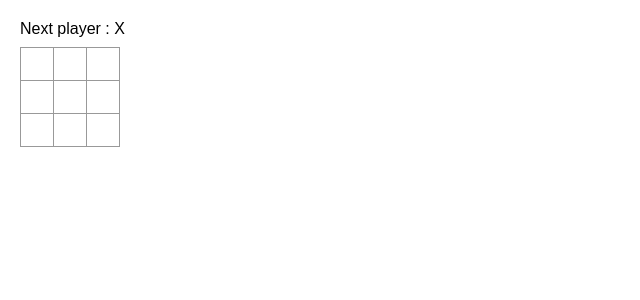
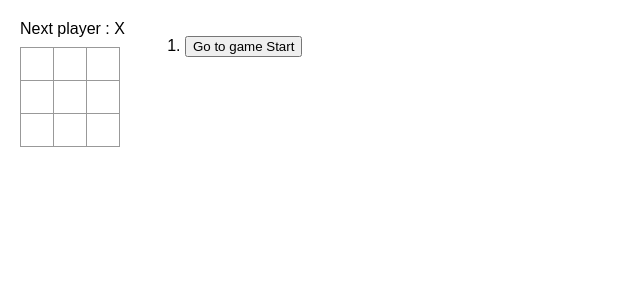
Before and after one commit to uzaiiirahmed/ticktactoe, a React (Create React App) app: page / in a window 1280 px wide. Shown: the top 300 px of the page, without its empty margins (0-640 px from the left). Built offline with nearby package versions, Linux system fonts and the light colour scheme.

Commit message:
feat : added Time Travel

```diff
--- a/src/App.js
+++ b/src/App.js
@@ -6,27 +6,22 @@
 
 }
 
-export default function Board() {
-  const [xIsNext, setXIsNext] = useState(true) ;
-  const [squares, setSquares] = useState(Array(9).fill(null)) ;
+function Board({xIsNext, squares, onPlay}) {
 
   function handleClick(i){
+      if (calculateWinner (squares) || squares [i] ){
+        return ;
+      }
+      const nextSquares = squares.slice() ;
+      if (xIsNext){
+        nextSquares[i] = "X" ;
+      }
+      else {
+        nextSquares[i] = "O" ;
+      }
+      onPlay(nextSquares) ;
+  }
 
-    if (squares[i] ||calculateWinner(squares) ){
-      return  ;
-    }
-
-    const nextSquares = squares.slice();
-    if (xIsNext){
-      nextSquares [i] = "X" ;
-    }
-    else {
-      nextSquares[i]= "O" ;
-    }
-    setSquares(nextSquares) ;
-    setXIsNext(!xIsNext) ;
-
-  }
 
   const winner = calculateWinner (squares) ;
   let status ;
@@ -35,9 +30,6 @@
   } else {
     status = "Next player :" + (xIsNext ? " X" : "O") ;
   }
-
-
-
 
   return (
     <>
@@ -64,6 +56,57 @@
   );
 }
 
+export default function Game (){
+
+  const [xIsNext, setXIsNext] = useState(true) ;
+  const [history,setHistory] = useState ([Array(9).fill(null)]) ;
+  const [currentMove , setCurrentMove] = useState ( 0) ;
+  const currentSquares = history[currentMove];
+
+  function handlePlay(nextSquares){
+
+    const nextHistory =[...history.slice (0,currentMove + 1), nextSquares] ;
+    setHistory(nextHistory) ;
+    setCurrentMove(nextHistory.length - 1) ;
+    setXIsNext(!xIsNext) ;
+    }
+
+  function jumpTo(nextMove){
+    setCurrentMove(nextMove) ;
+    setXIsNext(nextMove % 2 === 0) ;
+
+  }
+
+  const moves = history.map((squares,move)=> {
+    let description ;
+    if(move > 0) {
+      description= 'Go to move : '+ move ;
+    }
+    else{
+      description = 'Go to game Start' ;
+    }
+
+    return(
+
+      <li key={move}>
+          <button onClick={()=> jumpTo(move)}>{description}</button>
+      </li>
+
+    ) ;
+  }) ;
+
+  return(
+    < div className = "game">
+      <div className="game-board">
+        <Board xIsNext={xIsNext} squares={currentSquares} onPlay={handlePlay} />
+      </div>
+      <div className="game-info">
+        <ol>{moves}</ol>
+      </div>
+    </div>
+  );
+}
+
 function calculateWinner(squares){
   const lines = [
 
```
